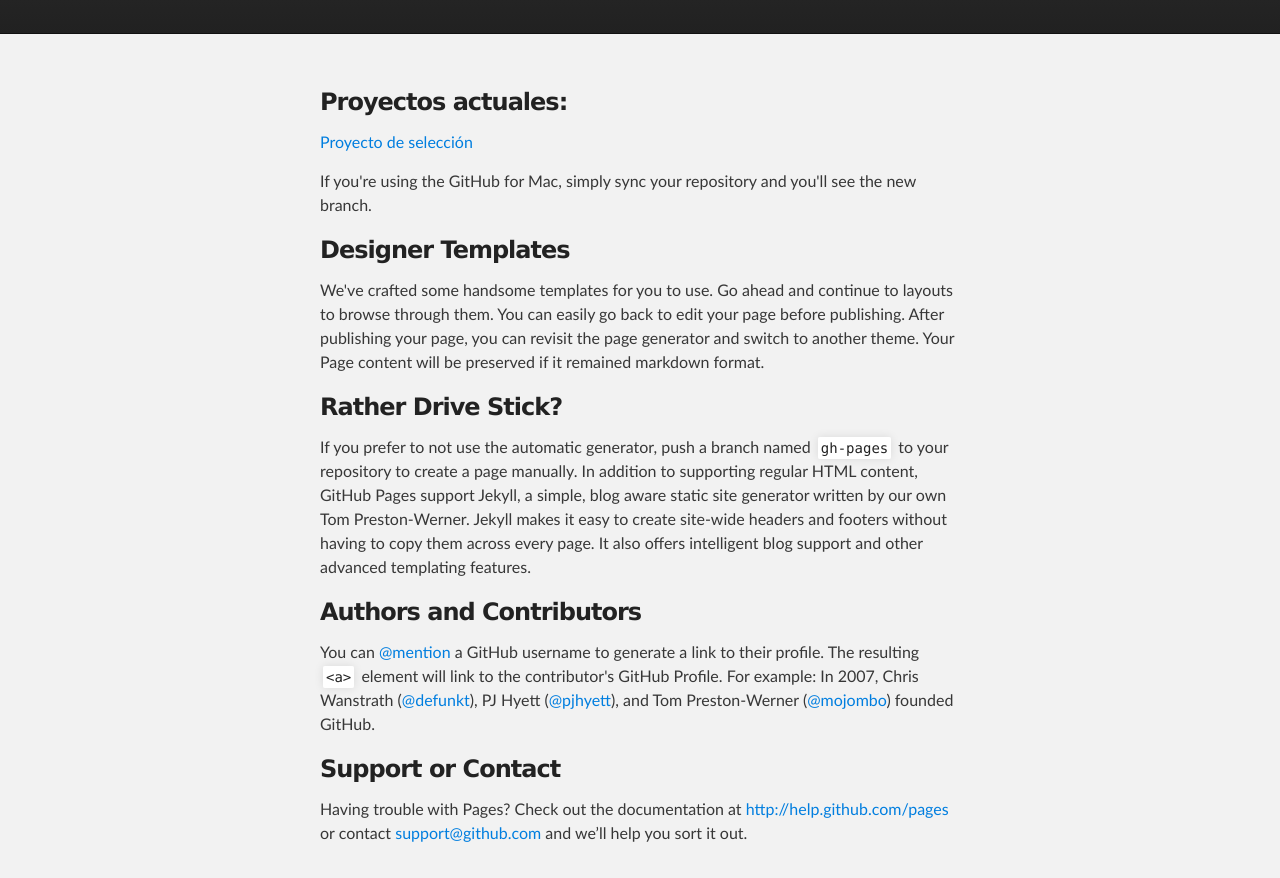
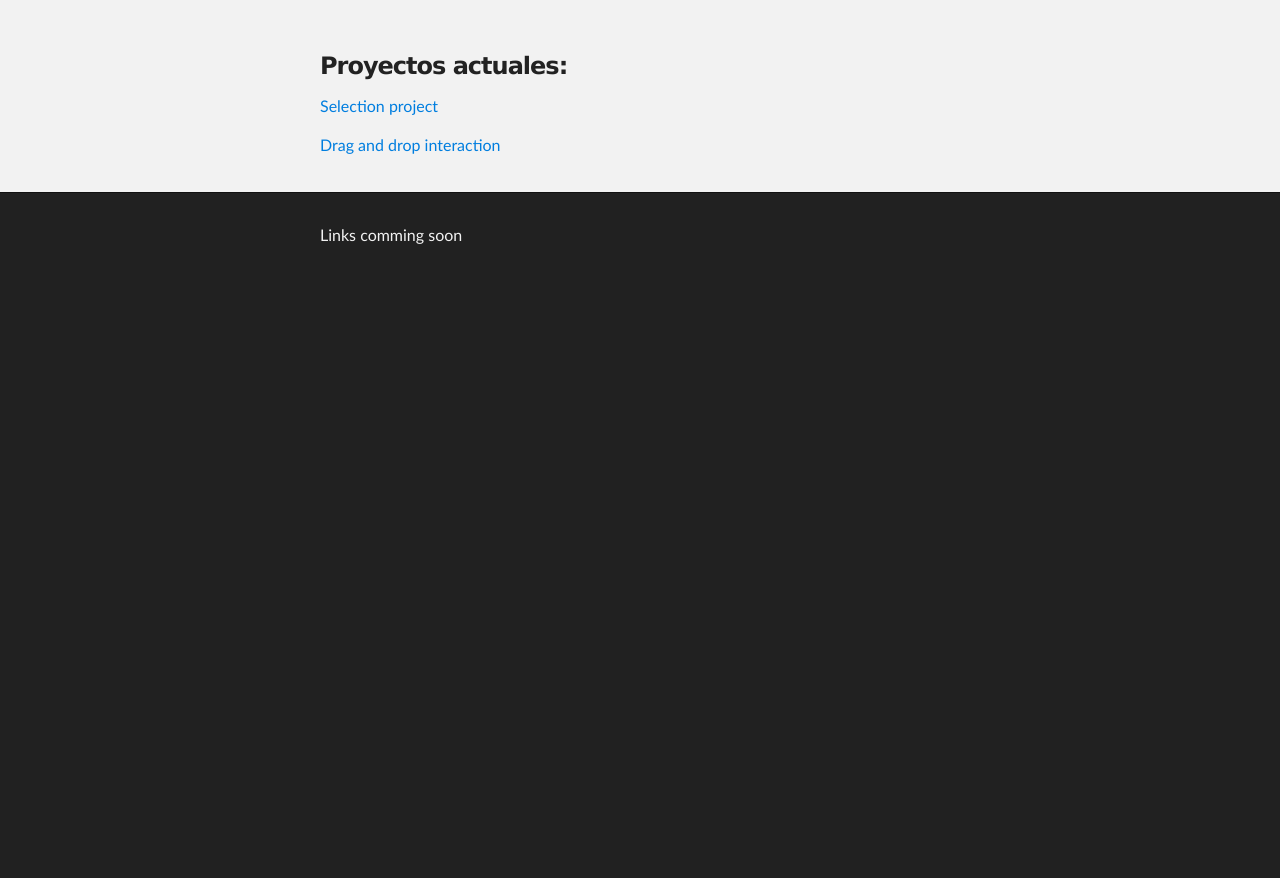
Before and after one commit to cavera/cavera.github.io, a plain HTML site: page index.html in a window 1280 px wide. Shown: the part 212-1090 px from the top of the page. After the commit the page ends 800 px from the top, so only its background shows below. Drawn offline with Linux system fonts and the light colour scheme.

Commit message:
drag and drop example included

```diff
--- a/index.html
+++ b/index.html
@@ -1,26 +1,23 @@
 <!DOCTYPE html>
 <html>
-
 	<head>
-    <meta charset='utf-8' />
+		<meta charset="utf-8" />
 		<meta http-equiv="X-UA-Compatible" content="chrome=1" />
 		<meta name="description" content="cavera.github.io : Sitio personal para publicar y sostener proyectos personales" />
 
-    <link rel="stylesheet" type="text/css" media="screen" href="stylesheets/stylesheet.css">
+		<link rel="stylesheet" type="text/css" media="screen" href="stylesheets/stylesheet.css" />
 
 		<title>cavera.github.io</title>
 	</head>
 
 	<body>
-
 		<!-- HEADER -->
 		<div id="header_wrap" class="outer">
 			<header class="inner">
 				<a id="forkme_banner" href="https://github.com/cavera">View on GitHub</a>
 
 				<h1 id="project_title">cavera.github.io</h1>
-          <h2 id="project_tagline">Sitio personal para publicar y sostener proyectos personales</h2>
-
+				<h2 id="project_tagline">Personal projects list</h2>
 			</header>
 		</div>
 
@@ -28,42 +25,20 @@
 		<div id="main_content_wrap" class="outer">
 			<section id="main_content" class="inner">
 				<h3>
-<a name="proyectos-actuales" class="anchor" href="#proyectos-actuales"><span class="octicon octicon-link"></span></a>Proyectos actuales:</h3>
+					<a name="proyectos-actuales" class="anchor" href="#proyectos-actuales"><span class="octicon octicon-link"></span></a>Proyectos actuales:
+				</h3>
 
-<p><a href="https://github.com/cavera/seleccion">Proyecto de selección</a></p>
+				<p><a href="https://github.com/cavera/seleccion" target="_blank">Selection project</a></p>
+				<p><a href="https://cavera.github.io/drag-and-drop-interaction/" target="_blank">Drag and drop interaction</a></p>
 
-<p>If you're using the GitHub for Mac, simply sync your repository and you'll see the new branch.</p>
 
-<h3>
-<a name="designer-templates" class="anchor" href="#designer-templates"><span class="octicon octicon-link"></span></a>Designer Templates</h3>
-
-<p>We've crafted some handsome templates for you to use. Go ahead and continue to layouts to browse through them. You can easily go back to edit your page before publishing. After publishing your page, you can revisit the page generator and switch to another theme. Your Page content will be preserved if it remained markdown format.</p>
-
-<h3>
-<a name="rather-drive-stick" class="anchor" href="#rather-drive-stick"><span class="octicon octicon-link"></span></a>Rather Drive Stick?</h3>
-
-<p>If you prefer to not use the automatic generator, push a branch named <code>gh-pages</code> to your repository to create a page manually. In addition to supporting regular HTML content, GitHub Pages support Jekyll, a simple, blog aware static site generator written by our own Tom Preston-Werner. Jekyll makes it easy to create site-wide headers and footers without having to copy them across every page. It also offers intelligent blog support and other advanced templating features.</p>
-
-<h3>
-<a name="authors-and-contributors" class="anchor" href="#authors-and-contributors"><span class="octicon octicon-link"></span></a>Authors and Contributors</h3>
-
-<p>You can <a href="https://github.com/blog/821" class="user-mention">@mention</a> a GitHub username to generate a link to their profile. The resulting <code>&lt;a&gt;</code> element will link to the contributor's GitHub Profile. For example: In 2007, Chris Wanstrath (<a href="https://github.com/defunkt" class="user-mention">@defunkt</a>), PJ Hyett (<a href="https://github.com/pjhyett" class="user-mention">@pjhyett</a>), and Tom Preston-Werner (<a href="https://github.com/mojombo" class="user-mention">@mojombo</a>) founded GitHub.</p>
-
-<h3>
-<a name="support-or-contact" class="anchor" href="#support-or-contact"><span class="octicon octicon-link"></span></a>Support or Contact</h3>
-
-<p>Having trouble with Pages? Check out the documentation at <a href="http://help.github.com/pages">http://help.github.com/pages</a> or contact <a href="mailto:support@github.com">support@github.com</a> and we’ll help you sort it out.</p>
-      </section>
 		</div>
 
 		<!-- FOOTER  -->
 		<div id="footer_wrap" class="outer">
 			<footer class="inner">
-        <p>Published with <a href="http://pages.github.com">GitHub Pages</a></p>
+				<p>Links comming soon</p>
 			</footer>
 		</div>
-
-
-
 	</body>
 </html>
```
Lines whose indentation alone changed are shown as unchanged.
